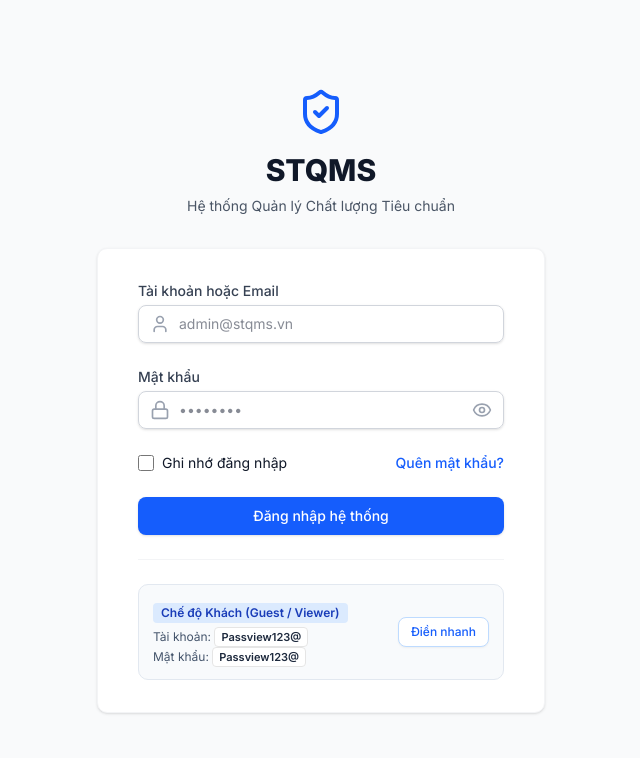
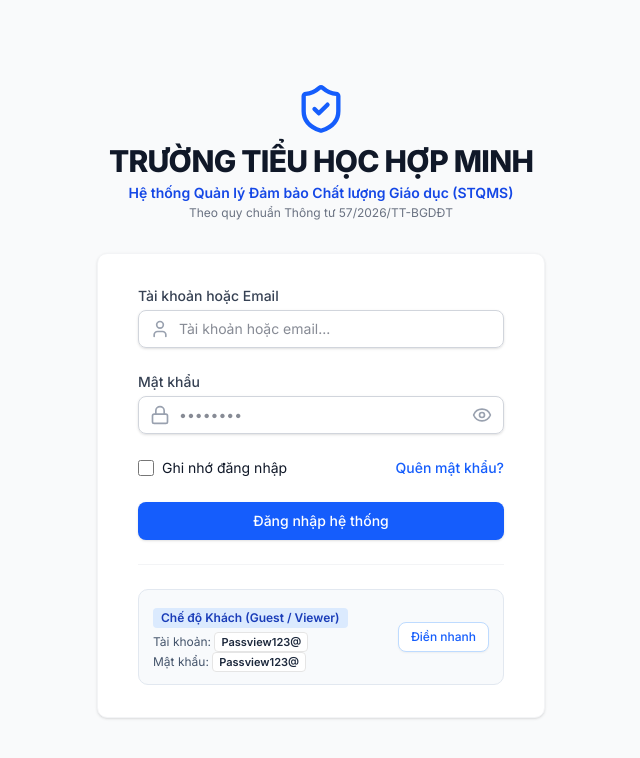
Before and after one commit to Hungsieuvip/stqms-project, a Next.js app in the folder frontend/: page /login in a window 1280 px wide. Shown: the top 758 px of the page, without its empty margins (319-959 px from the left). Built offline with nearby package versions, Linux system fonts and the light colour scheme; no server answers.

Commit message:
feat: rebrand school to Trường Tiểu học Hợp Minh and update Vercel domains

```diff
--- a/frontend/app/criteria/page.tsx
+++ b/frontend/app/criteria/page.tsx
@@ -93,7 +93,7 @@ export default function CriteriaPage() {
                 Danh mục Tiêu chí & Yêu cầu Đảm bảo Chất lượng
               </h1>
               <p className="text-xs text-slate-500 mt-0.5">
-                Theo dõi chỉ số phủ minh chứng và mức độ đạt chuẩn theo từng chỉ báo yêu cầu của Thông tư 57/2026/TT-BGDĐT
+                Trường Tiểu học Hợp Minh — Theo dõi chỉ số phủ minh chứng và mức độ đạt chuẩn theo Thông tư 57/2026/TT-BGDĐT
               </p>
             </div>
           </div>
--- a/frontend/app/dashboard/page.tsx
+++ b/frontend/app/dashboard/page.tsx
@@ -48,7 +48,7 @@ export default function DashboardPage() {
             Xin chào, {user?.full_name || user?.email} 👋
           </h1>
           <p className="text-slate-500 text-sm mt-1">
-            Tổng quan trạng thái quản lý chất lượng và tiến độ kiểm định.
+            Trường Tiểu học Hợp Minh — Tổng quan trạng thái đảm bảo chất lượng và tiến độ kiểm định giáo dục (Thông tư 57/2026/TT-BGDĐT).
           </p>
         </div>
       </div>
--- a/frontend/app/layout.tsx
+++ b/frontend/app/layout.tsx
@@ -8,8 +8,8 @@ import AppShell from '../components/layout/AppShell';
 const inter = Inter({ subsets: ['latin'] });
 
 export const metadata: Metadata = {
-  title: 'STQMS - Hệ thống Quản lý Chất lượng',
-  description: 'Phần mềm quản lý tiêu chuẩn và minh chứng',
+  title: 'Trường Tiểu học Hợp Minh - Hệ thống Quản lý Đảm bảo Chất lượng',
+  description: 'Hệ thống Quản lý Đảm bảo Chất lượng Giáo dục - Trường Tiểu học Hợp Minh (theo Thông tư 57/2026/TT-BGDĐT)',
 };
 
 export default function RootLayout({
--- a/frontend/app/login/page.tsx
+++ b/frontend/app/login/page.tsx
@@ -50,12 +50,19 @@ export default function LoginPage() {
 
   return (
     <div className="min-h-screen bg-gray-50 flex flex-col justify-center py-12 sm:px-6 lg:px-8">
-      <div className="sm:mx-auto sm:w-full sm:max-w-md">
-        <div className="flex justify-center text-blue-600">
-          <ShieldCheck size={48} />
+      <div className="sm:mx-auto sm:w-full sm:max-w-md text-center">
+        <div className="flex justify-center text-blue-600 mb-2">
+          <ShieldCheck size={52} />
         </div>
-        <h2 className="mt-4 text-center text-3xl font-extrabold text-gray-900">STQMS</h2>
-        <p className="mt-2 text-center text-sm text-gray-600">Hệ thống Quản lý Chất lượng Tiêu chuẩn</p>
+        <h2 className="text-2xl sm:text-3xl font-extrabold text-gray-900 tracking-tight uppercase">
+          Trường Tiểu học Hợp Minh
+        </h2>
+        <p className="mt-1 text-sm font-semibold text-blue-700">
+          Hệ thống Quản lý Đảm bảo Chất lượng Giáo dục (STQMS)
+        </p>
+        <p className="mt-0.5 text-xs text-gray-500">
+          Theo quy chuẩn Thông tư 57/2026/TT-BGDĐT
+        </p>
       </div>
 
       <div className="mt-8 sm:mx-auto sm:w-full sm:max-w-md">
@@ -76,7 +83,7 @@ export default function LoginPage() {
                 <input
                   {...register('username')}
                   className={`block w-full pl-10 px-3 py-2 border ${errors.username ? 'border-red-300' : 'border-gray-300'} rounded-md focus:ring-blue-500 focus:border-blue-500 sm:text-sm`}
-                  placeholder="admin@stqms.vn"
+                  placeholder="Tài khoản hoặc email..."
                 />
               </div>
               {errors.username && <p className="mt-1 text-sm text-red-600">{errors.username.message}</p>}
--- a/frontend/app/standards/page.tsx
+++ b/frontend/app/standards/page.tsx
@@ -167,7 +167,7 @@ export default function StandardsPage() {
               )}
             </div>
             <p className="text-xs text-slate-500 mt-1">
-              Hệ thống tiêu chuẩn theo Thông tư 57/2026/TT-BGDĐT. Cho phép quản lý, sửa chữa tiêu chuẩn và thêm tiêu chí vào từng tiêu chuẩn cụ thể.
+              Trường Tiểu học Hợp Minh — Hệ thống tiêu chuẩn kiểm định chất lượng theo Thông tư 57/2026/TT-BGDĐT. Quản lý, chuẩn hóa tiêu chuẩn và gắn tiêu chí minh chứng.
             </p>
           </div>
 
--- a/frontend/components/layout/AppShell.tsx
+++ b/frontend/components/layout/AppShell.tsx
@@ -55,14 +55,14 @@ export default function AppShell({ children }: { children: React.ReactNode }) {
         ${isSidebarOpen ? 'translate-x-0' : '-translate-x-full'}
       `}>
         {/* Brand Header */}
-        <div className="h-16 px-6 flex items-center justify-between border-b border-slate-800">
-          <div className="flex items-center gap-3">
-            <div className="p-1.5 bg-blue-600 text-white rounded-lg">
+        <div className="h-16 px-5 flex items-center justify-between border-b border-slate-800">
+          <div className="flex items-center gap-3 overflow-hidden">
+            <div className="p-1.5 bg-blue-600 text-white rounded-lg shadow-xs shrink-0">
               <ShieldCheck size={22} />
             </div>
-            <div>
-              <span className="font-bold text-white tracking-wide text-base">STQMS</span>
-              <span className="block text-[10px] text-slate-400 uppercase tracking-wider">Hệ thống QLCL</span>
+            <div className="truncate">
+              <span className="font-bold text-white tracking-wide text-sm block truncate">TH HỢP MINH</span>
+              <span className="block text-[10px] text-blue-400 font-medium tracking-wide uppercase truncate">Tiểu học Hợp Minh</span>
             </div>
           </div>
           <button onClick={() => setIsSidebarOpen(false)} className="lg:hidden text-slate-400 hover:text-white">
@@ -129,8 +129,8 @@ export default function AppShell({ children }: { children: React.ReactNode }) {
               <Menu size={20} />
             </button>
             <div className="hidden sm:block">
-              <span className="text-xs text-slate-400">Không gian làm việc / </span>
-              <span className="text-xs font-medium text-slate-700">Đại học & Quản trị Tiêu chuẩn</span>
+              <span className="text-xs text-slate-400">Trường Tiểu học Hợp Minh / </span>
+              <span className="text-xs font-semibold text-blue-700">Hệ thống Đảm bảo Chất lượng Giáo dục (Thông tư 57)</span>
             </div>
           </div>
         </header>
--- a/frontend/components/layouts/Sidebar.tsx
+++ b/frontend/components/layouts/Sidebar.tsx
@@ -93,11 +93,14 @@ export default function Sidebar() {
   return (
     <aside className="w-64 bg-slate-900 text-slate-300 flex flex-col h-full shrink-0">
       {/* Logo Area */}
-      <div className="h-16 flex items-center px-6 bg-slate-950/50 border-b border-slate-800">
-        <div className="w-8 h-8 bg-blue-600 rounded-md flex items-center justify-center mr-3 font-bold text-white">
-          ST
+      <div className="h-16 flex items-center px-5 bg-slate-950/50 border-b border-slate-800">
+        <div className="w-8 h-8 bg-blue-600 rounded-md flex items-center justify-center mr-3 font-bold text-white text-xs shrink-0">
+          HM
         </div>
-        <span className="text-white font-semibold tracking-wide text-lg">STQMS</span>
+        <div className="truncate">
+          <span className="text-white font-semibold tracking-wide text-sm block truncate">TH HỢP MINH</span>
+          <span className="text-[10px] text-slate-400 block truncate">Đảm bảo Chất lượng GD</span>
+        </div>
       </div>
 
       {/* Menu Area */}
```
